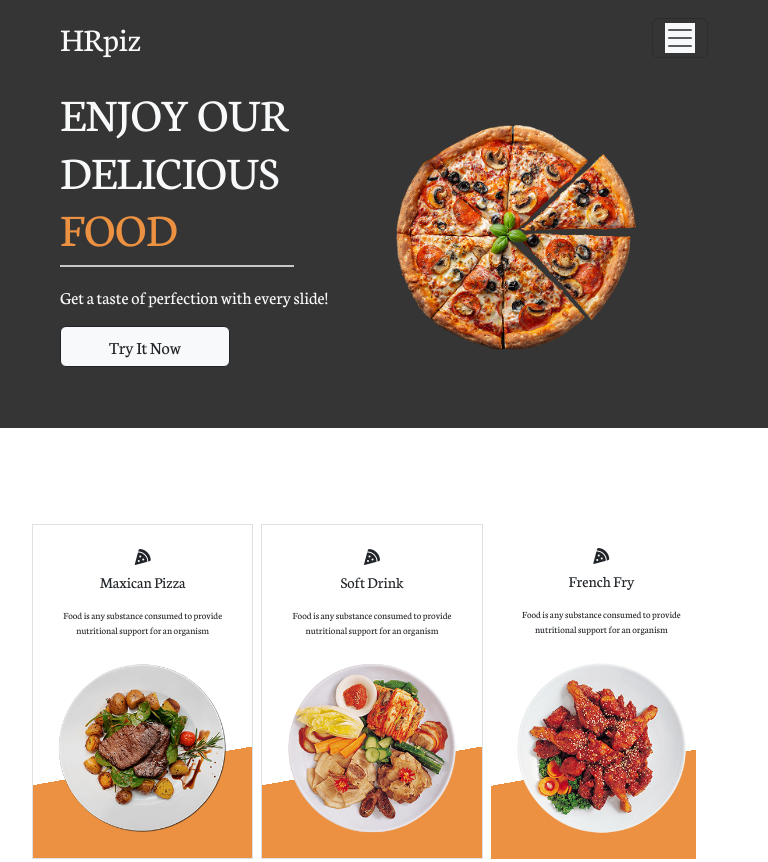
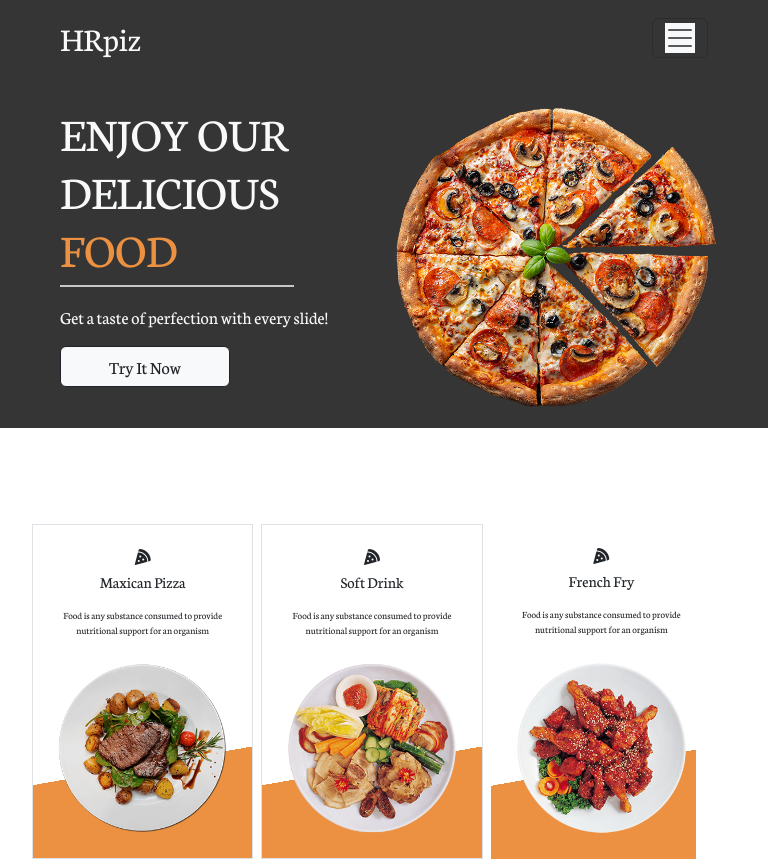
Before and after one commit to Khabeeroh/HR-PIZZA, a plain HTML site: page index.html in a window 768 px wide. Shown: the top 862 px of the page. Drawn offline with nearby package versions, Linux system fonts and the light colour scheme.

Commit message:
HR-PIZZA

```diff
--- a/index.css
+++ b/index.css
@@ -75,6 +75,9 @@
 }
 }
 @media screen and (max-width:960px) and (min-width:768px) {
+    .body{
+        padding: 5rem !important;
+    }
     .left-side h1{
          font-size: 3rem !important;
          width: 100% !important;
@@ -83,7 +86,7 @@
         height: 22rem !important;
     }
     .header img, .pizz img{
-        width: 15rem !important;
+        width: 20rem !important;
     }
     .speciality .card{
         width: 90% !important ;
--- a/index.html
+++ b/index.html
@@ -65,7 +65,7 @@
                 <button type="button" class="btn btn-outline-dark bg-light rounded-2 px-5">Try It Now</button>
             </div>
             <div class="col-12 col-lg-5 col-md-5 pt-4 pt-lg-0">
-                <img src="images/header-pizza.png " alt="" style="width: 35rem;">
+                <img src="images/header-pizza.png " alt="" style="width: 25rem;">
             </div>
         </div>
     </div>
```
